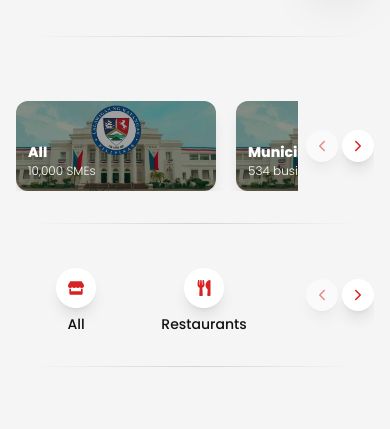
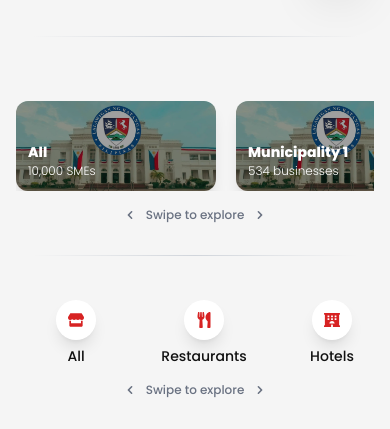
Before and after one commit to jerwinIT/geosme, a Next.js app: page / in a window 390 px wide. Shown: the part 840-1269 px from the top of the page. Built offline with nearby package versions, Linux system fonts and the light colour scheme; grey boxes are pictures that could not be loaded.

Commit message:
add swipe left and right to mobile view business categories and municipalities

```diff
--- a/components/Home/BusinessCategories/BusinessCategories.tsx
+++ b/components/Home/BusinessCategories/BusinessCategories.tsx
@@ -14,6 +14,7 @@ import {
   FaPlane,
 } from "react-icons/fa";
 import { IoIosArrowBack, IoIosArrowForward } from "react-icons/io";
+import { HiChevronLeft, HiChevronRight } from "react-icons/hi";
 
 const businessCategories = [
   { title: "All", icon: FaStore, count: "10,000 SMEs" },
@@ -98,8 +99,8 @@ export default function BusinessCategories() {
               ))}
         </div>
 
-        {/* Navigation Buttons Container */}
-        <div className="flex gap-1 sm:gap-2 flex-shrink-0 items-center justify-center relative z-10">
+        {/* Navigation Buttons Container - Hidden on mobile and tablet, visible on lg+ */}
+        <div className="hidden lg:flex gap-1 sm:gap-2 flex-shrink-0 items-center justify-center relative z-10">
           {/* Left Scroll Button */}
           <button
             onClick={() => scroll("left")}
@@ -130,6 +131,15 @@ export default function BusinessCategories() {
         </div>
       </div>
 
+      {/* Mobile & Tablet Swipe Indicator - Only visible on mobile and tablet */}
+      <div className="lg:hidden flex flex-col items-center mt-4">
+        <div className="flex items-center text-gray-500 gap-2">
+          <HiChevronLeft className="w-4 h-4" />
+          <span className="text-xs font-medium">Swipe to explore</span>
+          <HiChevronRight className="w-4 h-4" />
+        </div>
+      </div>
+
       <style jsx global>{`
         .scrollbar-hide::-webkit-scrollbar {
           display: none;
--- a/components/Home/Municipalities/Municipalities.tsx
+++ b/components/Home/Municipalities/Municipalities.tsx
@@ -3,6 +3,7 @@ import React, { useRef, useState, useEffect } from "react";
 import MunicipalityCard from "@/components/MunicipalityCard";
 import MunicipalityCardSkeleton from "@/components/MunicipalityCardSkeleton";
 import { IoIosArrowBack, IoIosArrowForward } from "react-icons/io";
+import { HiChevronLeft, HiChevronRight } from "react-icons/hi";
 
 const municipalities = Array.from({ length: 10 }, (_, i) => ({
   id: `municipality-${i}`,
@@ -134,8 +135,8 @@ export default function Municipalities() {
               ))}
         </div>
 
-        {/* Navigation Buttons Container */}
-        <div className="flex gap-1 sm:gap-2 flex-shrink-0 items-center justify-center relative z-10">
+        {/* Navigation Buttons Container - Hidden on mobile and tablet, visible on lg+ */}
+        <div className="hidden lg:flex gap-1 sm:gap-2 flex-shrink-0 items-center justify-center relative z-10">
           {/* Left Scroll Button */}
           <button
             onClick={() => scroll("left")}
@@ -166,6 +167,15 @@ export default function Municipalities() {
         </div>
       </div>
 
+      {/* Mobile & Tablet Swipe Indicator - Only visible on mobile and tablet */}
+      <div className="lg:hidden flex flex-col items-center mt-4">
+        <div className="flex items-center text-gray-500 gap-2">
+          <HiChevronLeft className="w-4 h-4" />
+          <span className="text-xs font-medium">Swipe to explore</span>
+          <HiChevronRight className="w-4 h-4" />
+        </div>
+      </div>
+
       <style jsx global>{`
         .scrollbar-hide::-webkit-scrollbar {
           display: none;
```
